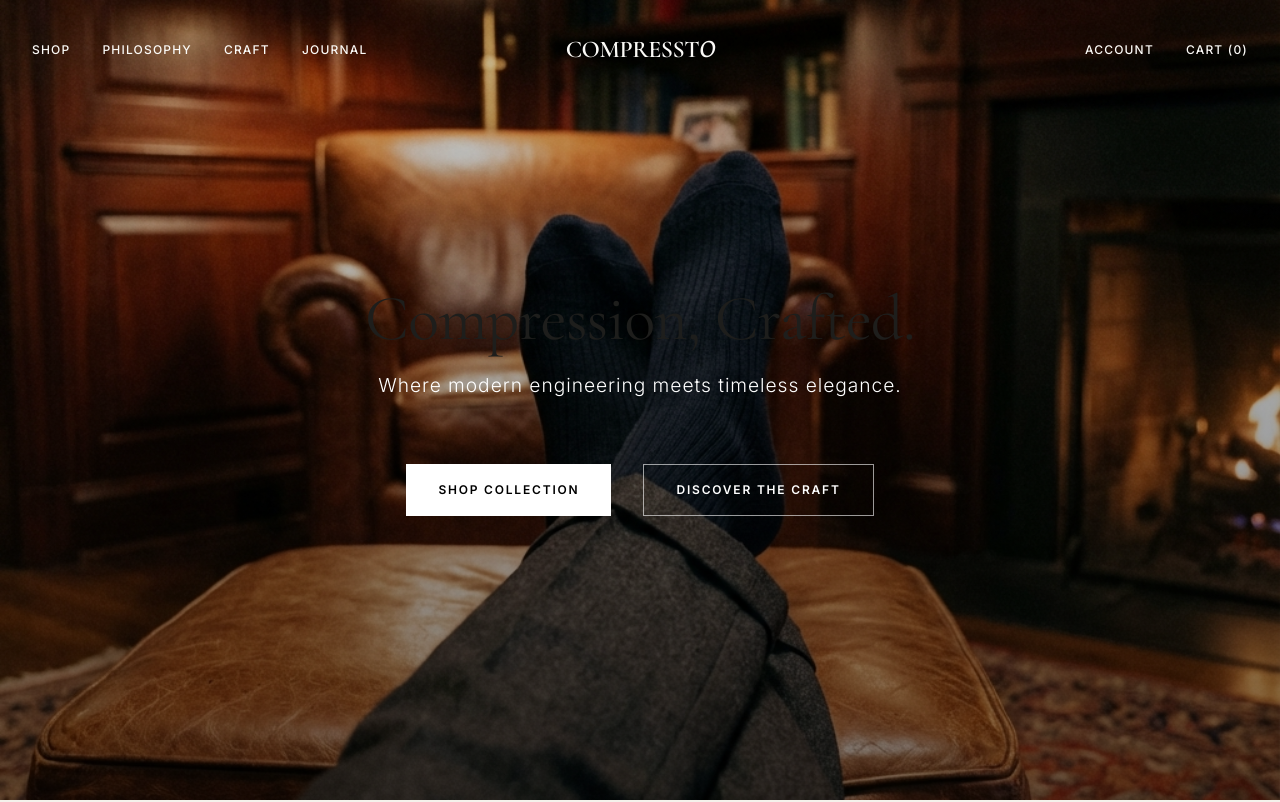
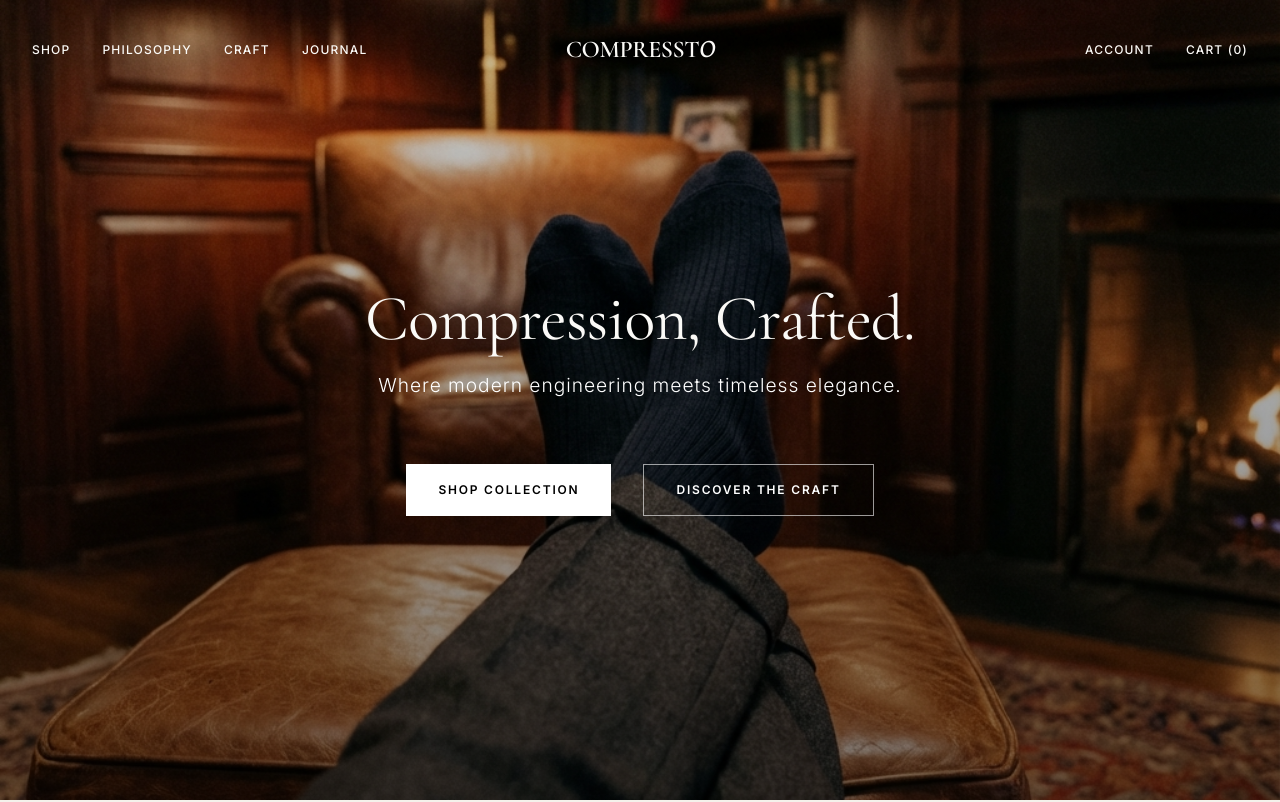
Before and after one commit to jordantknight/luxury-compression-socks, a React (Vite) app: page / in a window 1280 px wide. Shown: the top 802 px of the page. Built offline with nearby package versions, Linux system fonts and the light colour scheme.

Commit message:
Fix Hero headline contrast (force Ivory color)

```diff
--- a/src/components/Hero.module.css
+++ b/src/components/Hero.module.css
@@ -55,6 +55,8 @@
     line-height: 1.1;
     margin-bottom: var(--space-sm);
     text-shadow: 0 4px 20px rgba(0, 0, 0, 0.3);
+    color: var(--color-text-inverse);
+    /* Override global h1 dark color */
 }
 
 .subheadline {
```
